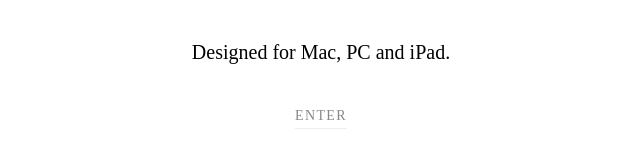
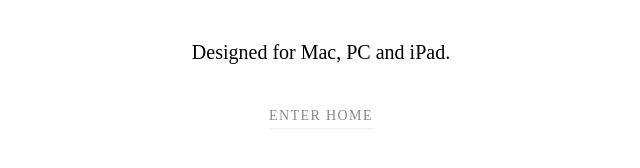
Before and after one commit to ohlucinda/jemlyrics, a Jekyll site: the page indexsp.html, which Jekyll copies as it is, in a window 1280 px wide. Shown: the part 368-536 px from the top of the page, without its empty margins (319-959 px from the left). Built offline with Jekyll 4.4.1, drawn with Linux system fonts in a browser that asks for light colours.

Commit message:
Update indexsp.html

```diff
--- a/indexsp.html
+++ b/indexsp.html
@@ -45,5 +45,5 @@ body {
     Designed for Mac, PC and iPad.
   </div>
 
-  <a href="/lyrics/" class="enter-link">ENTER</a>
+  <a href="/indexsp.html" class="enter-link">ENTER HOME</a>
 </div>
```
